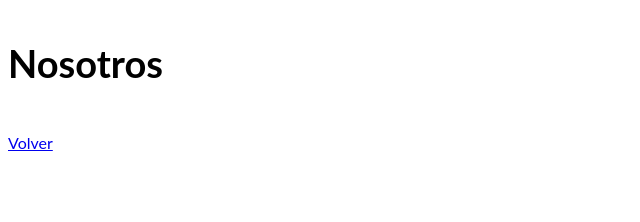
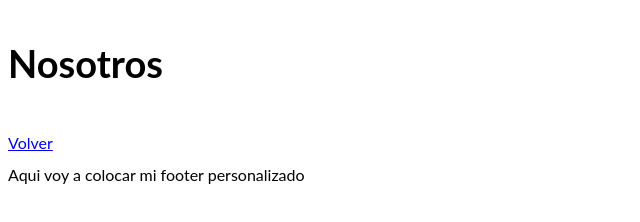
Before and after one commit to garciel/BIENESRAICES, a plain HTML site: page nosotros.html in a window 1280 px wide. Shown: the whole page, without its empty margins (0-640 px from the left). Drawn offline with Linux system fonts and the light colour scheme.

Commit message:
Footer actualizado.
Se agrego un footer personalizado, solicitado por @alxgarcia05

```diff
--- a/nosotros.html
+++ b/nosotros.html
@@ -9,5 +9,6 @@
 <body>
     <h1>Nosotros</h1>
     <a href="index.html">Volver</a>
+    <div>Aqui voy a colocar mi footer personalizado</div>
 </body>
 </html>
```
